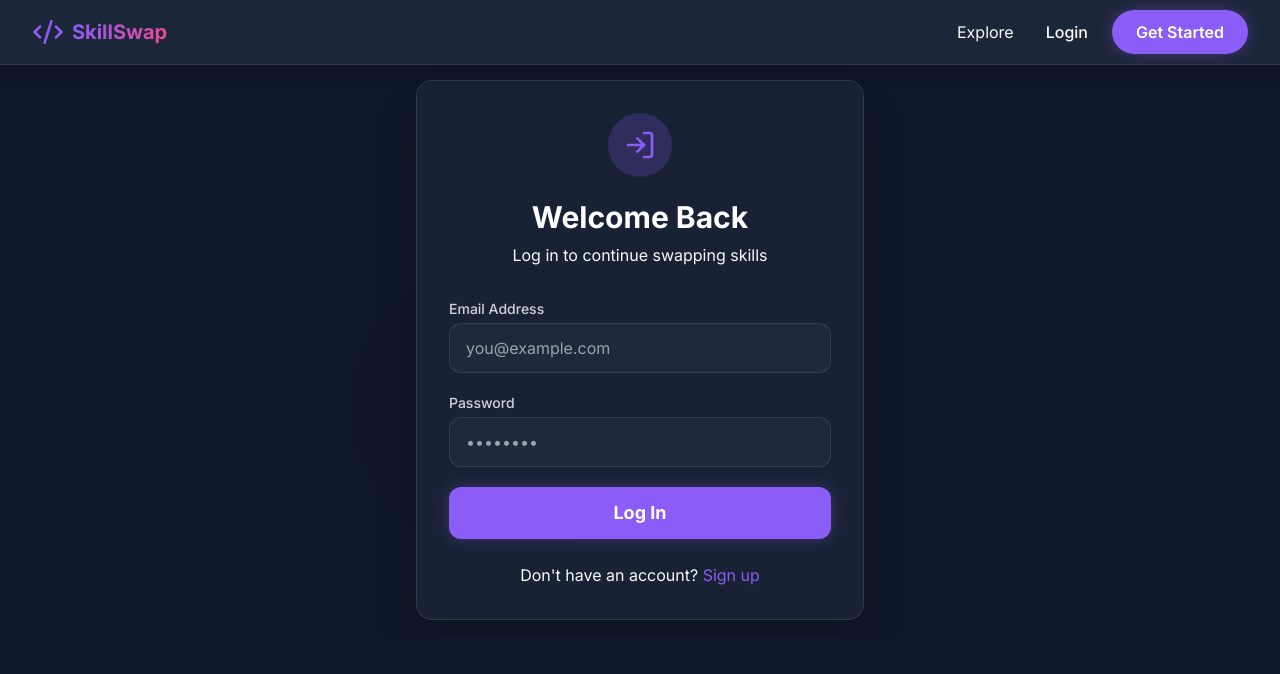
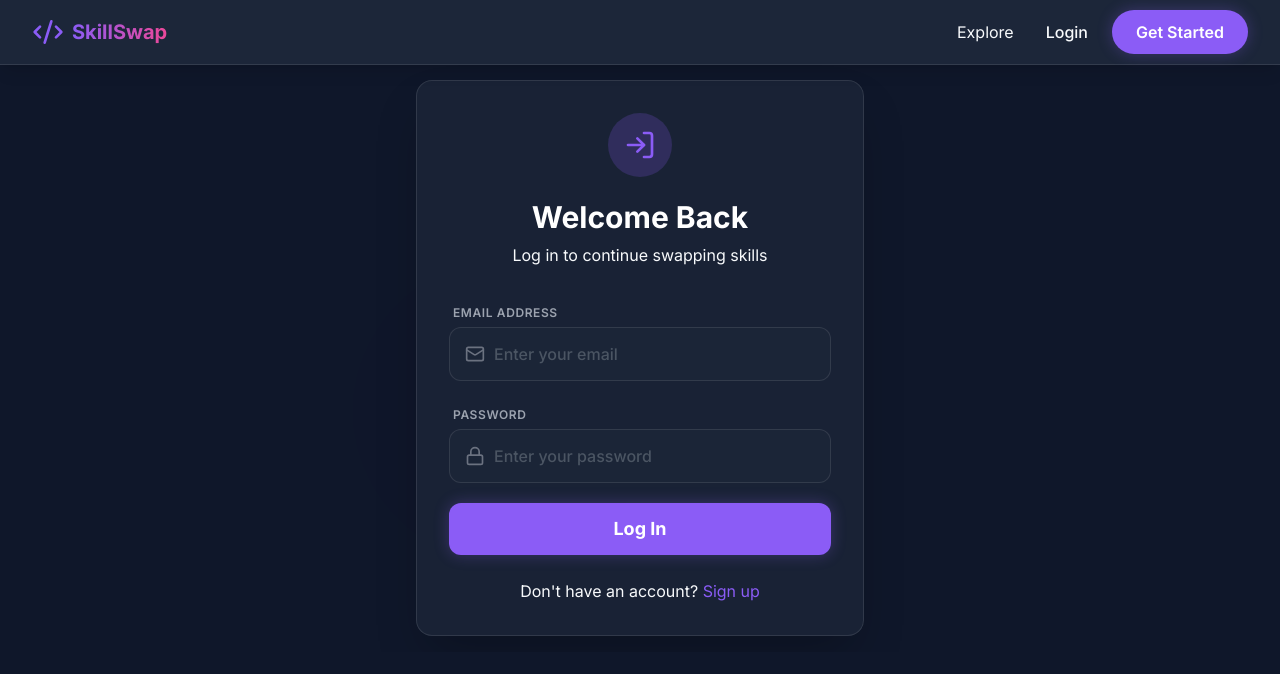
Before and after one commit to Zeelkundariya/LedgerCore_working, a Next.js app in the folder client/: page /login in a window 1280 px wide. Shown: the top 674 px of the page. Built offline with nearby package versions, Linux system fonts and the light colour scheme.

Commit message:
Push 2/5: Upgrade Login input fields with lucide icons and premium placeholders

```diff
--- a/client/src/app/login/page.js
+++ b/client/src/app/login/page.js
@@ -5,7 +5,7 @@ import { motion } from 'framer-motion';
 import Link from 'next/link';
 import { useRouter } from 'next/navigation';
 import { useAuthStore } from '@/store/useAuthStore';
-import { LogIn } from 'lucide-react';
+import { LogIn, Mail, Lock } from 'lucide-react';
 
 export default function Login() {
   const [email, setEmail] = useState('');
@@ -70,27 +70,37 @@ export default function Login() {
           )}
 
           <form onSubmit={handleSubmit} className="space-y-5">
-            <div>
-              <label className="block text-sm font-medium text-gray-300 mb-1">Email Address</label>
+              <div className="space-y-1">
+                <label className="text-xs font-semibold text-gray-400 uppercase tracking-wider ml-1">Email Address</label>
+                <div className="relative group">
+                  <div className="absolute inset-y-0 left-0 pl-4 flex items-center pointer-events-none text-gray-500 group-focus-within:text-primary transition-colors">
+                    <Mail className="h-5 w-5" />
+                  </div>
                   <input
                     type="email"
                     required
-                className="w-full px-4 py-3 bg-surface border border-white/10 rounded-xl focus:outline-none focus:ring-2 focus:ring-primary text-white transition-all"
-                placeholder="you@example.com"
+                    className="w-full pl-11 pr-4 py-3.5 bg-surface/50 border border-white/10 rounded-xl focus:outline-none focus:ring-2 focus:ring-primary focus:border-transparent text-white transition-all placeholder:text-gray-600 font-medium"
+                    placeholder="Enter your email"
                     value={email}
                     onChange={(e) => setEmail(e.target.value)}
                   />
                 </div>
-            <div>
-              <label className="block text-sm font-medium text-gray-300 mb-1">Password</label>
+              </div>
+              <div className="space-y-1">
+                <label className="text-xs font-semibold text-gray-400 uppercase tracking-wider ml-1">Password</label>
+                <div className="relative group">
+                  <div className="absolute inset-y-0 left-0 pl-4 flex items-center pointer-events-none text-gray-500 group-focus-within:text-primary transition-colors">
+                    <Lock className="h-5 w-5" />
+                  </div>
                   <input
                     type="password"
                     required
-                className="w-full px-4 py-3 bg-surface border border-white/10 rounded-xl focus:outline-none focus:ring-2 focus:ring-primary text-white transition-all"
-                placeholder="••••••••"
+                    className="w-full pl-11 pr-4 py-3.5 bg-surface/50 border border-white/10 rounded-xl focus:outline-none focus:ring-2 focus:ring-primary focus:border-transparent text-white transition-all placeholder:text-gray-600 font-medium"
+                    placeholder="Enter your password"
                     value={password}
                     onChange={(e) => setPassword(e.target.value)}
                   />
+                </div>
               </div>
 
             <motion.button
```
Lines whose indentation alone changed are shown as unchanged.
